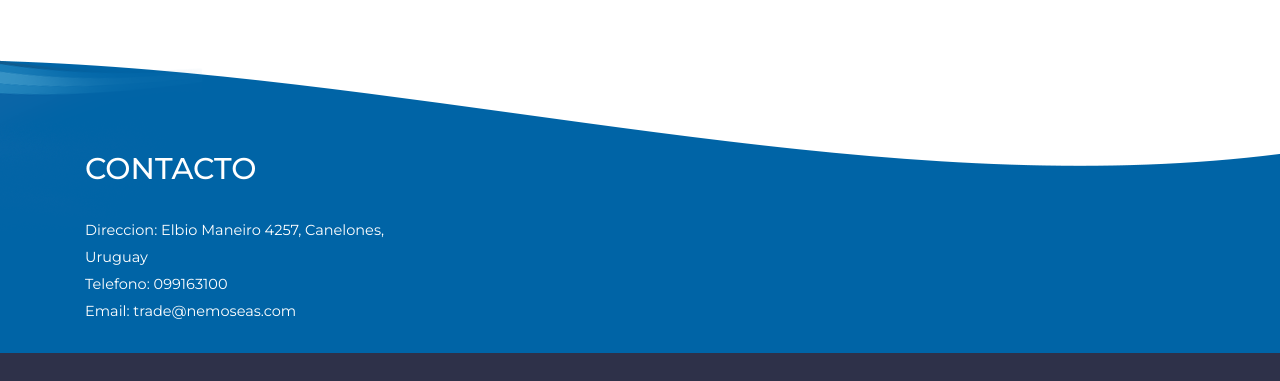
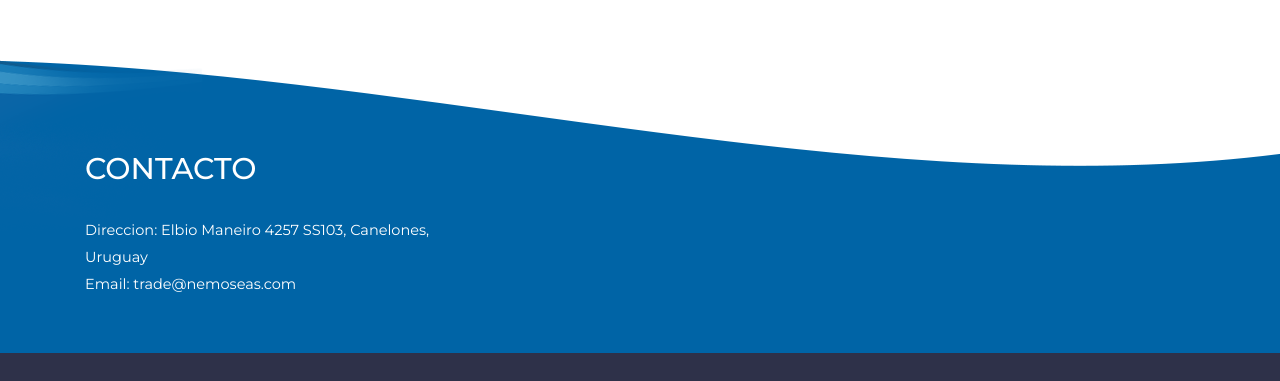
Before and after one commit to GuillerminaAbella/NEMOSEAS, a plain HTML site: page index.html in a window 1280 px wide. Shown: the part 2361-2742 px from the top of the page. Drawn offline with Linux system fonts and the light colour scheme.

Commit message:
Contact update

```diff
--- a/index.html
+++ b/index.html
@@ -169,9 +169,7 @@
 				<div class="row">
 					<div class="col-sm-6">
 						<h1>Contacto</h1>
-						<p>Direccion: Elbio Maneiro 4257, Canelones, Uruguay
-							<br>
-							Telefono: 099163100
+						<p>Direccion: Elbio Maneiro 4257 SS103, Canelones, Uruguay
 							<br>
 							Email: trade@nemoseas.com
 						</p>
```
